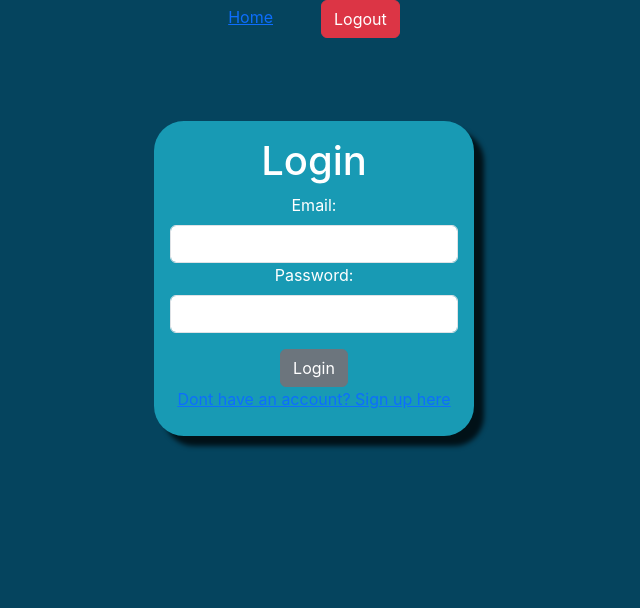
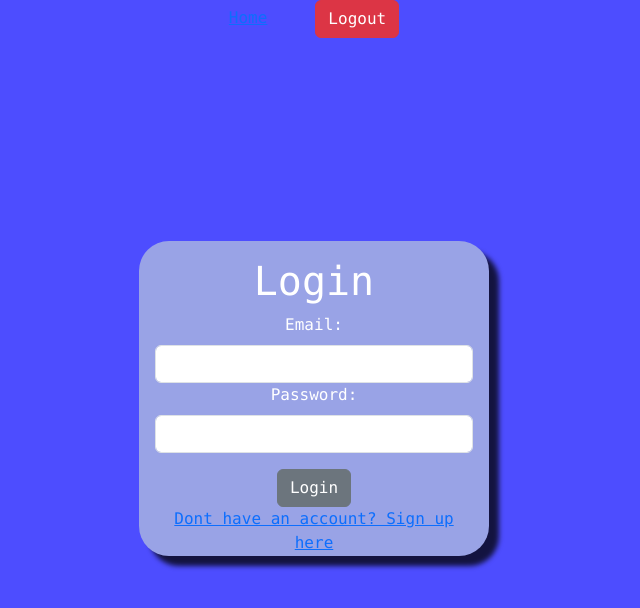
Before and after one commit to Caden4357/socketIntro, a React (Create React App) app in the folder socket-intro/client/: page / in a window 1280 px wide. Shown: the top 608 px of the page, without its empty margins (326-966 px from the left). Built offline with nearby package versions, Linux system fonts and the light colour scheme; no server answers.

Commit message:
CSS changes: color palette, font family etc.

```diff
--- a/socket-intro/client/src/App.css
+++ b/socket-intro/client/src/App.css
@@ -1,12 +1,16 @@
 .App {
   text-align: center;
+  min-height: 100vh;
+  background-color: #4d4dff;
 }
-
 .App-logo {
   height: 40vmin;
   pointer-events: none;
 }
-
+/* html, body {
+  min-height: 100% !important;
+  height: 100%;
+} */
 @media (prefers-reduced-motion: no-preference) {
   .App-logo {
     animation: App-logo-spin infinite 20s linear;
--- a/socket-intro/client/src/components/Login.css
+++ b/socket-intro/client/src/components/Login.css
@@ -1,13 +1,14 @@
-form {
-    background-color:#189AB4;
+.user-form {
+    background-color: rgb(153, 163, 230);
     -webkit-box-shadow: 10px 10px 5px 0px rgba(0, 0, 0, 0.75);
     -moz-box-shadow: 10px 10px 5px 0px rgba(0, 0, 0, 0.75);
     box-shadow: 10px 10px 5px 0px rgba(0, 0, 0, 0.75);
     border-radius: 30px;
     height: 315px;
+    width: 350px;
 }
 .form-wrapper{
-    height: 60vh;
+    height: 90vh;
     display: flex;
     flex-direction: column;
     justify-content: center;
--- a/socket-intro/client/src/components/Login.js
+++ b/socket-intro/client/src/components/Login.js
@@ -27,7 +27,7 @@ const Login = (props) => {
     }
     return (
         <div className='form-wrapper'>
-            <form className='w-25 mx-auto p-3' onSubmit={submitHandler}>
+            <form className='mx-auto p-3 user-form' onSubmit={submitHandler}>
                 <h1>Login</h1>
                 <label className='form-label'>Email: </label>
                 <input className='form-control' type="text" name="email" onChange={changeHandler} value={login.email}/>
--- a/socket-intro/client/src/components/MessageForm.js
+++ b/socket-intro/client/src/components/MessageForm.js
@@ -13,8 +13,10 @@ const MessageForm = (props) => {
     return (
         <div className='message-form'>
         <form onSubmit={sendMessage}>
-            <input type="text" name="message" onChange={(e) => setMessage(e.target.value)} value={message} />
-            <button className='btn btn-primary'>Send</button>
+            <div className='input-btn-wrapper'>
+                <input type="text" name="message" onChange={(e) => setMessage(e.target.value)} value={message} />
+                <button className='button'>Send</button>
+            </div>
         </form>
     </div>
 )}
--- a/socket-intro/client/src/components/Messages.css
+++ b/socket-intro/client/src/components/Messages.css
@@ -1,6 +1,7 @@
 .chat-box {
     border: 2px solid black;
-    background-color: rgba(132, 132, 132, 0.5);
+    /* background-color: rgba(132, 132, 132, 0.5); */
+    background-color: #0e1428;
     /* background: transparent; */
     padding: 10px;
     max-height: 600px;
@@ -17,11 +18,23 @@
 
 }
 
-.message-form {
+:root {
+    --primary-color: #4d4dff;
+    --secondary-color: #0e1428;
+    --tertiary-color: #e6e6e6;
+    --quaternary-color: #cccccc;
+    --quinary-color: #ffffff;
+    --success-color: #6abf69;
+    --warning-color: #f6c23e;
+    --danger-color: #e74c3c;
+    --info-color: #17a2b8;
+}
+
+/* .message-form {
     height: 100%;
     display: flex;
     align-items: flex-end;
-}
+} */
 
 .message-form form {
     width: 100%;
@@ -29,16 +42,32 @@
     justify-content: flex-end;
 }
 
+.input-btn-wrapper{
+    height: 100%;
+    width: 100%;
+    display: flex;
+    justify-content: flex-end;
+}
+
 .message-form input {
     width: 60%;
+    /* height: 100%; */
+    border: none;
     /* box-shadow: -14px 6px 18px 0px rgba(0, 0, 0, 0.8); */
     /* border-radius: 15px; */
 }
 
-.btn {
+.button {
     /* border-radius: 15px; */
     /* box-shadow: 0px 4px 18px 0px rgba(0, 0, 0, 0.75); */
-
+    /* border-radius: 15px; */
+    /* border: 2px solid red; */
+    /* height: 100%; */
+    border: none;
+    background-color: #6abf69;
+    padding: 5px;
+    color: white;
+    font-size: large;
 }
 
 .indv-messages {
@@ -65,8 +94,7 @@
         inset 0 0 1.3rem #bc13fe;
 }
 
-.indv-messages
-p {
+.indv-messages p {
     font-weight: bold;
     font-size: 1.6rem;
     padding-bottom: 10px;
--- a/socket-intro/client/src/index.css
+++ b/socket-intro/client/src/index.css
@@ -7,9 +7,11 @@ body {
   -moz-osx-font-smoothing: grayscale;
   background-color: #05445E;
   color: white;
+  /* min-height: 100vh; */
+
 }
 
-code {
+* {
   font-family: source-code-pro, Menlo, Monaco, Consolas, 'Courier New',
     monospace;
 }
```
Also changed, not shown: 1 other file (tests, documents, lock files or other folders).
